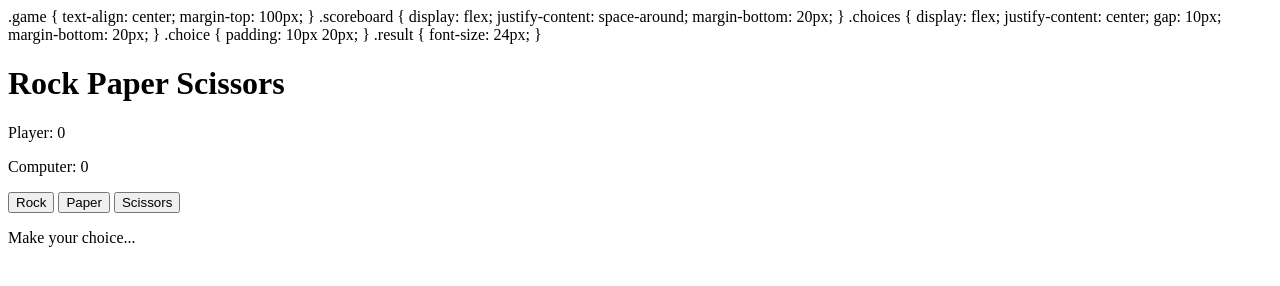
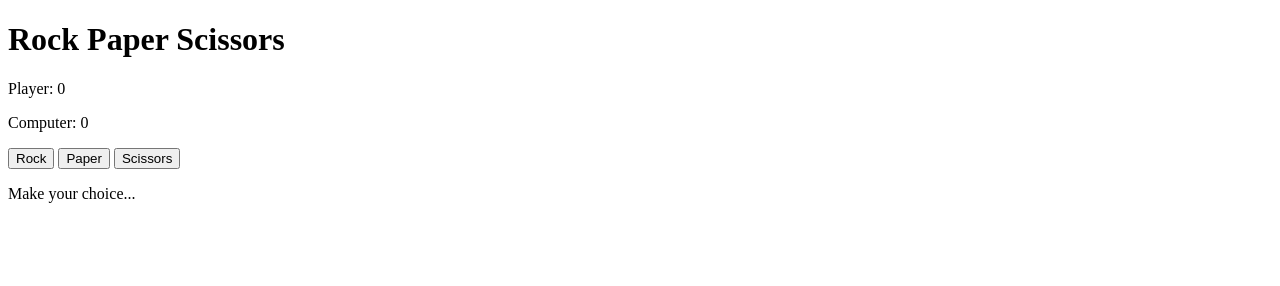
Before and after one commit to hibayussuf/rock-paper, a plain HTML site: page index.html in a window 1280 px wide. Drawn offline with Linux system fonts and the light colour scheme.

Commit message:
Update index.html

```diff
--- a/index.html
+++ b/index.html
@@ -5,32 +5,10 @@
   <meta name="viewport" content="width=device-width, initial-scale=1.0">
   <title>Rock Paper Scissors</title>
 
-  <styles> .game {
-  text-align: center;
-  margin-top: 100px;
-}
 
-.scoreboard {
-  display: flex;
-  justify-content: space-around;
-  margin-bottom: 20px;
-}
 
-.choices {
-  display: flex;
-  justify-content: center;
-  gap: 10px;
-  margin-bottom: 20px;
-}
 
-.choice {
-  padding: 10px 20px;
-}
 
-.result {
-  font-size: 24px;
-}
-  </styles>
 </head>
 <body>
   <div class="game">
```
